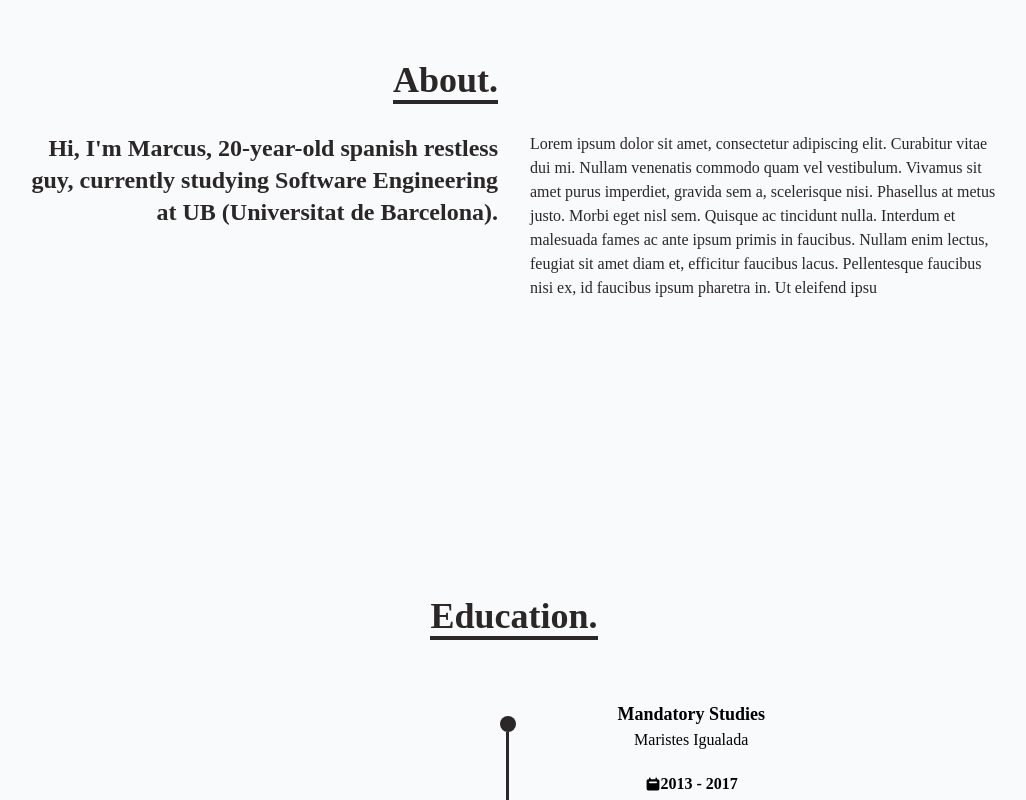
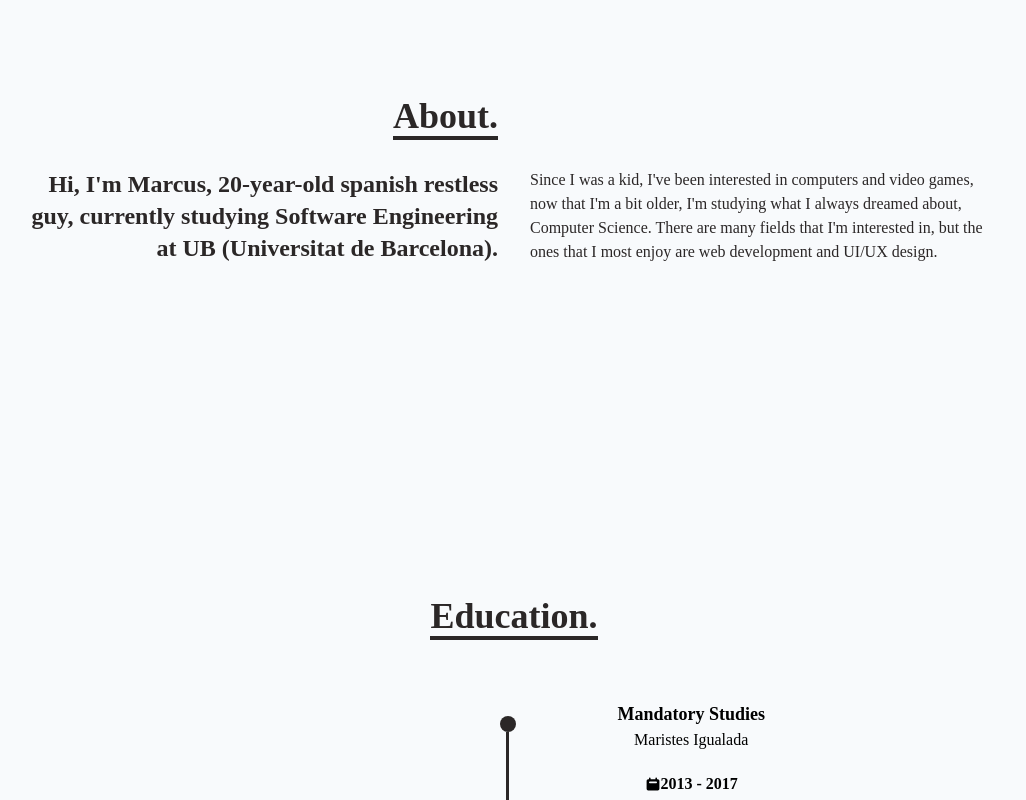
Before and after one commit to Topiksit0/Portfolio, a React (Create React App) app: page / in a window 1280 px wide. Shown: the part 1020-1820 px from the top of the page, without its empty margins (126-1152 px from the left). Built offline with nearby package versions, Linux system fonts and the light colour scheme; the HTML template or start-up script is replaced by a standard one.

Commit message:
first iteration ended

```diff
--- a/src/components/About.jsx
+++ b/src/components/About.jsx
@@ -17,10 +17,7 @@ const About = () => {
                         <p className=''>Hi, I'm Marcus, 20-year-old spanish restless guy, currently studying Software Engineering at UB (Universitat de Barcelona).</p>
                     </div>
                     <div>
-                        <p>Lorem ipsum dolor sit amet, consectetur adipiscing elit. Curabitur vitae dui mi. Nullam venenatis commodo quam vel vestibulum.
-                            Vivamus sit amet purus imperdiet, gravida sem a, scelerisque nisi. Phasellus at metus justo.
-                            Morbi eget nisl sem. Quisque ac tincidunt nulla. Interdum et malesuada fames ac ante ipsum primis in faucibus. Nullam enim lectus,
-                            feugiat sit amet diam et, efficitur faucibus lacus. Pellentesque faucibus nisi ex, id faucibus ipsum pharetra in. Ut eleifend ipsu
+                        <p>Since I was a kid, I've been interested in computers and video games, now that I'm a bit older, I'm studying what I always dreamed about, Computer Science. There are many fields that I'm interested in, but the ones that I most enjoy are web development and UI/UX design.
                         </p>
                     </div>
             </div>
--- a/src/components/Footer.jsx
+++ b/src/components/Footer.jsx
@@ -20,7 +20,7 @@ const Footer = () => {
             </div>
         </div>
 
-        <div className='mt-24 text-white mb-6'>
+        <div className='mt-24 text-white mb-6 text-xs font-extralight'>
             <p>© 2022 Marcus Vivar - Designed and built by <strong> Marcus.</strong></p>
         </div>
 
```
